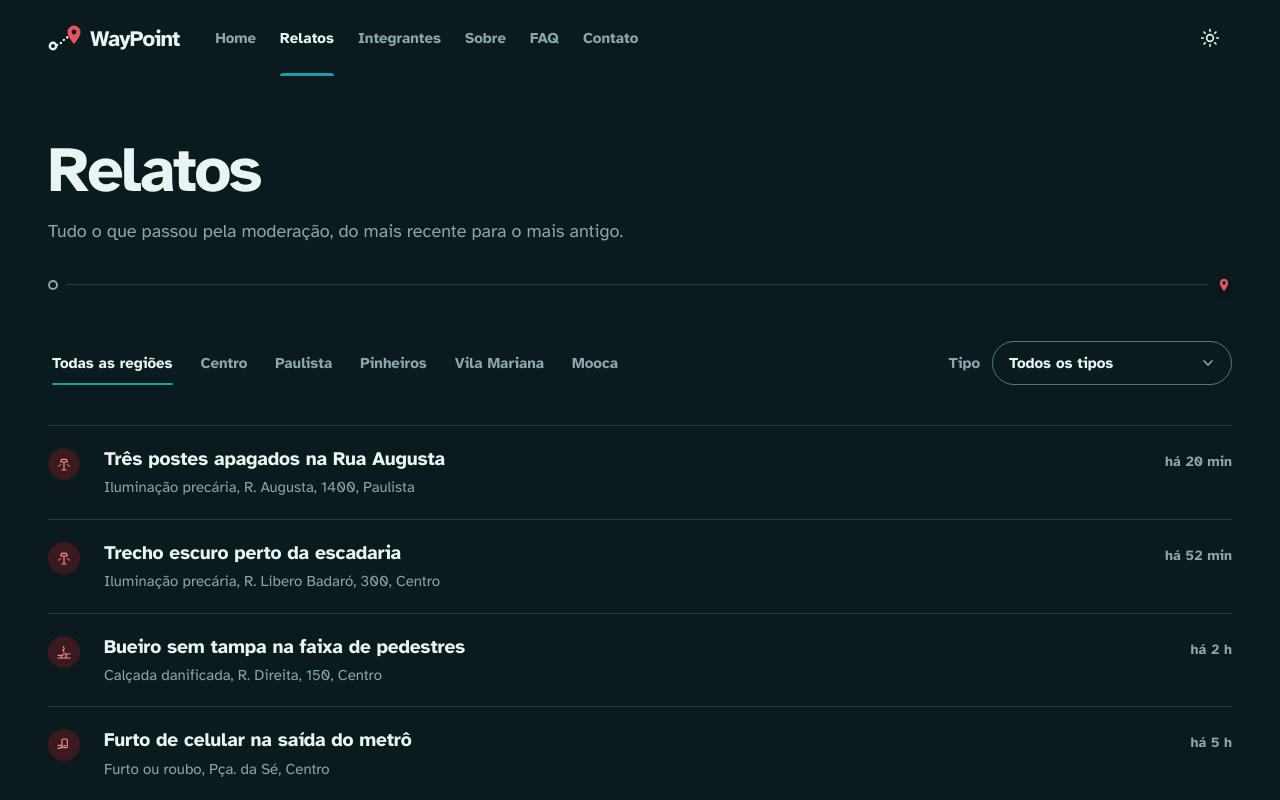
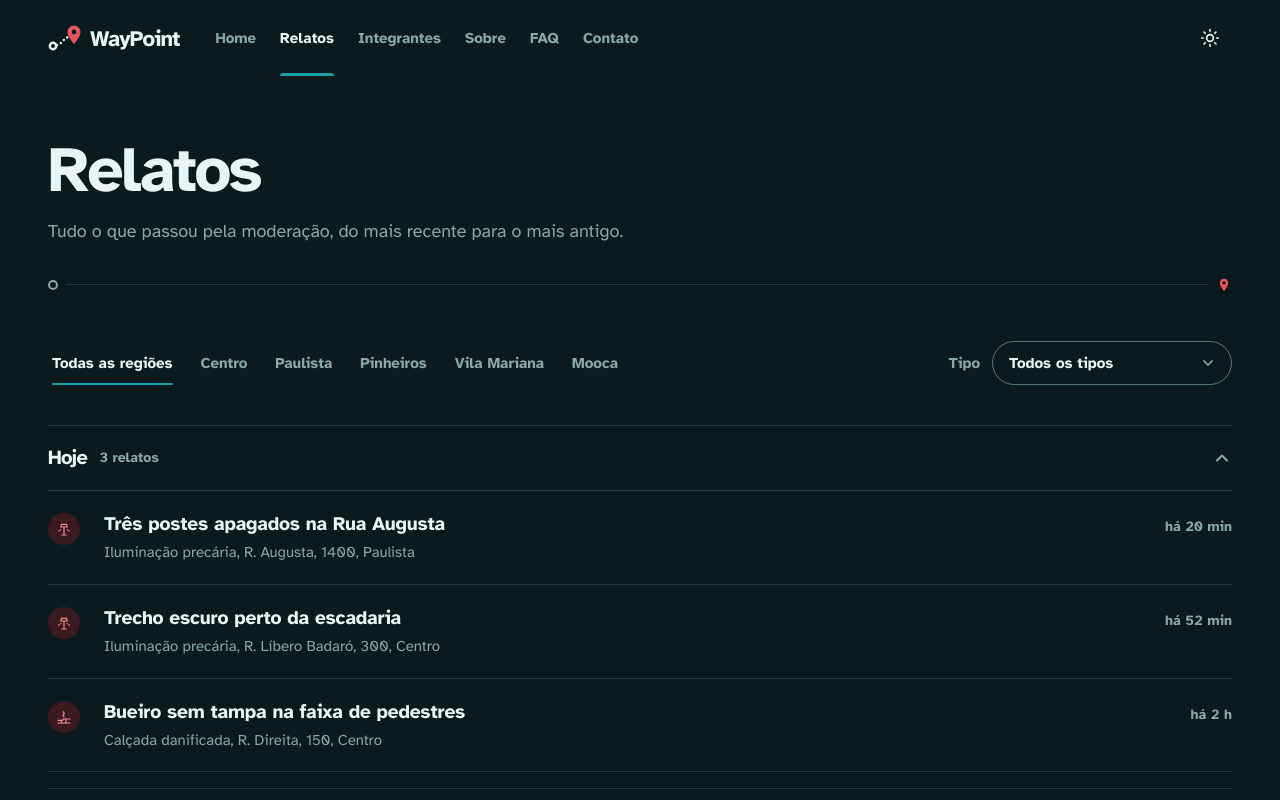
Before and after one commit to pivattidev/waypoint, a React (Vite) app: page /relatos in a window 1280 px wide. Shown: the top 800 px of the page. Built offline with nearby package versions, Linux system fonts and the light colour scheme.

Commit message:
feat: agrupa os relatos por Hoje, Ontem, Esta semana e Antes

```diff
--- a/src/pages/Relatos.tsx
+++ b/src/pages/Relatos.tsx
@@ -7,6 +7,7 @@ import PageHeader from '../components/PageHeader'
 import { useRequisicao } from '../hooks/useRequisicao'
 import { listarCategorias, listarRegioes } from '../services/regioes'
 import { listarRelatos } from '../services/relatos'
+import { grupoDeTempo, GRUPOS_TEMPO } from '../utils/formatar'
 
 /** Lê um id positivo da URL (?tipo=3, ?regiao=2) ou devolve null. */
 function idDaUrl(valor: string | null): number | null {
@@ -41,6 +42,12 @@ export default function Relatos() {
     .filter((r) => categoriaId === null || r.categoriaId === categoriaId)
     .filter((r) => regiaoId === null || r.regiaoId === regiaoId)
     .sort((a, b) => b.dataOcorrencia.localeCompare(a.dataOcorrencia))
+
+  // Agrupa por recência (Hoje, Ontem, Esta semana, Antes): é uma sequência real de tempo
+  const grupos = GRUPOS_TEMPO.map((nome) => ({
+    nome,
+    lista: filtrados.filter((r) => grupoDeTempo(r.dataOcorrencia) === nome),
+  })).filter((grupo) => grupo.lista.length > 0)
 
   const temFiltro = categoriaId !== null || regiaoId !== null
 
@@ -111,15 +118,44 @@ export default function Relatos() {
         </ListaVazia>
       )}
 
-      {filtrados.length > 0 && (
-        <ul className="border-t border-line">
-          {filtrados.map((r, i) => (
-            <li key={r.id}>
-              <ItemRelato relato={r} indice={i} />
-            </li>
-          ))}
-        </ul>
-      )}
+      {/* Grupos de tempo que abrem e fecham (<details> nativo): começa só o mais recente aberto */}
+      <div className="flex flex-col">
+        {grupos.map((grupo, gi) => (
+          <details
+            key={grupo.nome}
+            open={gi === 0}
+            className="entrar group border-t border-line last:border-b"
+            style={{ '--i': 3 + gi } as CSSProperties}
+          >
+            <summary className="flex min-h-16 cursor-pointer items-center gap-3 py-4">
+              <h2 className="text-xl font-extrabold transition-colors group-hover:text-link">{grupo.nome}</h2>
+              <span className="tabular text-sm font-bold text-muted">
+                {grupo.lista.length} {grupo.lista.length === 1 ? 'relato' : 'relatos'}
+              </span>
+              {/* Seta gira ao abrir */}
+              <svg
+                viewBox="0 0 24 24"
+                className="ml-auto size-5 shrink-0 text-muted transition-transform duration-300 group-open:rotate-180 group-hover:text-link"
+                fill="none"
+                stroke="currentColor"
+                strokeWidth="2.5"
+                strokeLinecap="round"
+                strokeLinejoin="round"
+                aria-hidden
+              >
+                <path d="M6 9l6 6 6-6" />
+              </svg>
+            </summary>
+            <ul className="resposta border-t border-line pb-4">
+              {grupo.lista.map((r, i) => (
+                <li key={r.id}>
+                  <ItemRelato relato={r} indice={i} />
+                </li>
+              ))}
+            </ul>
+          </details>
+        ))}
+      </div>
     </>
   )
 }
--- a/src/utils/formatar.ts
+++ b/src/utils/formatar.ts
@@ -21,3 +21,18 @@ export function tempoDecorrido(iso: string, agora: Date = new Date()): string {
   const dias = Math.round(horas / 24)
   return dias === 1 ? 'há 1 dia' : `há ${dias} dias`
 }
+
+/** Grupos de recência usados na lista de relatos (uma sequência real de tempo). */
+export const GRUPOS_TEMPO = ['Hoje', 'Ontem', 'Esta semana', 'Antes'] as const
+export type GrupoTempo = (typeof GRUPOS_TEMPO)[number]
+
+export function grupoDeTempo(iso: string, agora: Date = new Date()): GrupoTempo {
+  const data = new Date(iso)
+  const inicioHoje = new Date(agora.getFullYear(), agora.getMonth(), agora.getDate()).getTime()
+  const dia = 24 * 60 * 60 * 1000
+  const t = data.getTime()
+  if (t >= inicioHoje) return 'Hoje'
+  if (t >= inicioHoje - dia) return 'Ontem'
+  if (t >= inicioHoje - 6 * dia) return 'Esta semana'
+  return 'Antes'
+}
```
